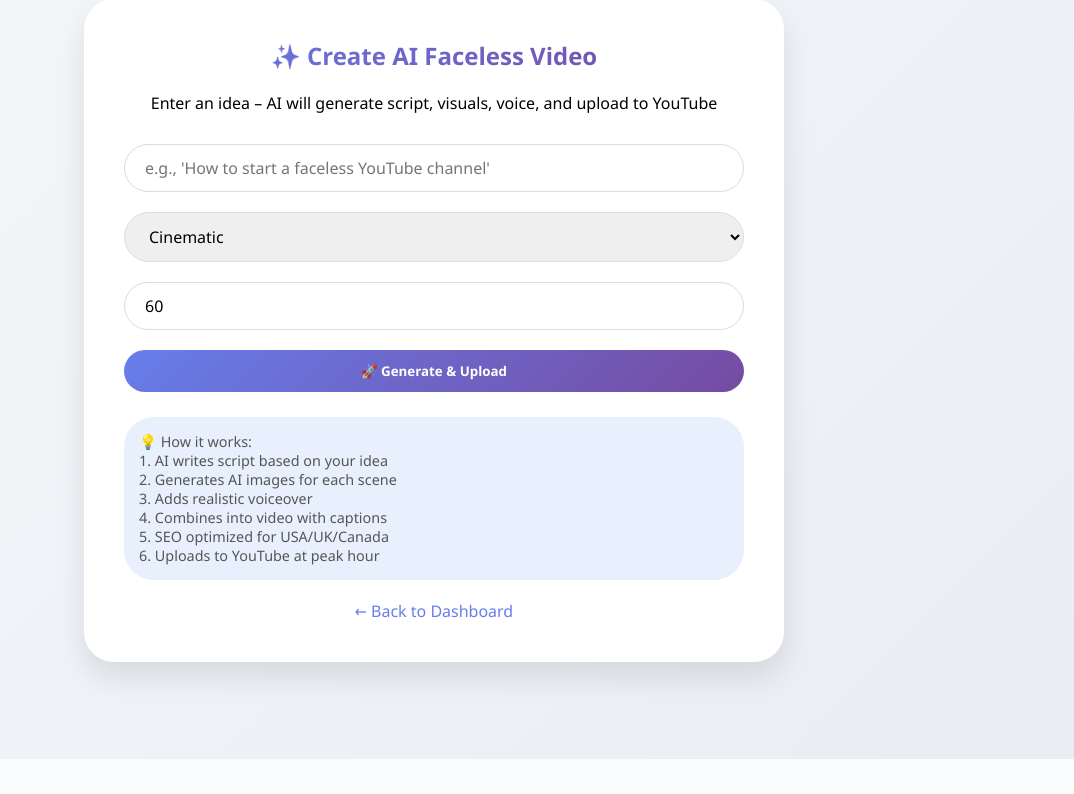
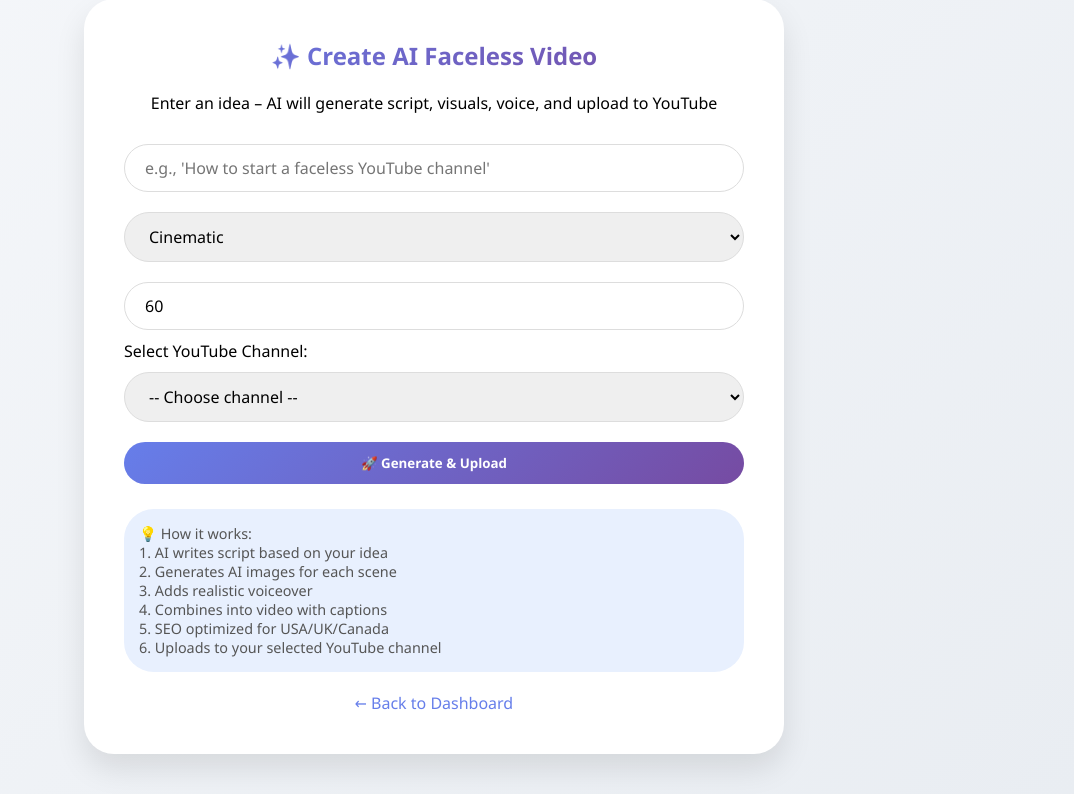
Before and after one commit to mdalam7294/auto-social-poster, a Python web app: template templates/create.html in a window 1280 px wide. Shown: the part 41-835 px from the top of the page, without its empty margins (206-1280 px from the left). Before the commit the page ends 800 px from the top, so only its background shows below. Run offline with Jinja, Linux system fonts and the light colour scheme; the template is opened without the code that fills it, so the values that code supplies are empty.

Commit message:
Update create.html

```diff
--- a/templates/create.html
+++ b/templates/create.html
@@ -71,6 +71,15 @@
                     <option value="cyberpunk">Cyberpunk</option>
                 </select>
                 <input type="number" name="duration" placeholder="Video duration (seconds, approx)" value="60">
+
+                <label>Select YouTube Channel:</label>
+                <select name="channel_id" required>
+                    <option value="">-- Choose channel --</option>
+                    {% for ch in channels %}
+                    <option value="{{ ch.id }}">{{ ch.channel_title }}</option>
+                    {% endfor %}
+                </select>
+
                 <button type="submit">🚀 Generate & Upload</button>
             </form>
             <div class="info">
@@ -80,7 +89,7 @@
                 3. Adds realistic voiceover<br>
                 4. Combines into video with captions<br>
                 5. SEO optimized for USA/UK/Canada<br>
-                6. Uploads to YouTube at peak hour
+                6. Uploads to your selected YouTube channel
             </div>
             <div class="back">
                 <a href="{{ url_for('dashboard') }}">← Back to Dashboard</a>
```
